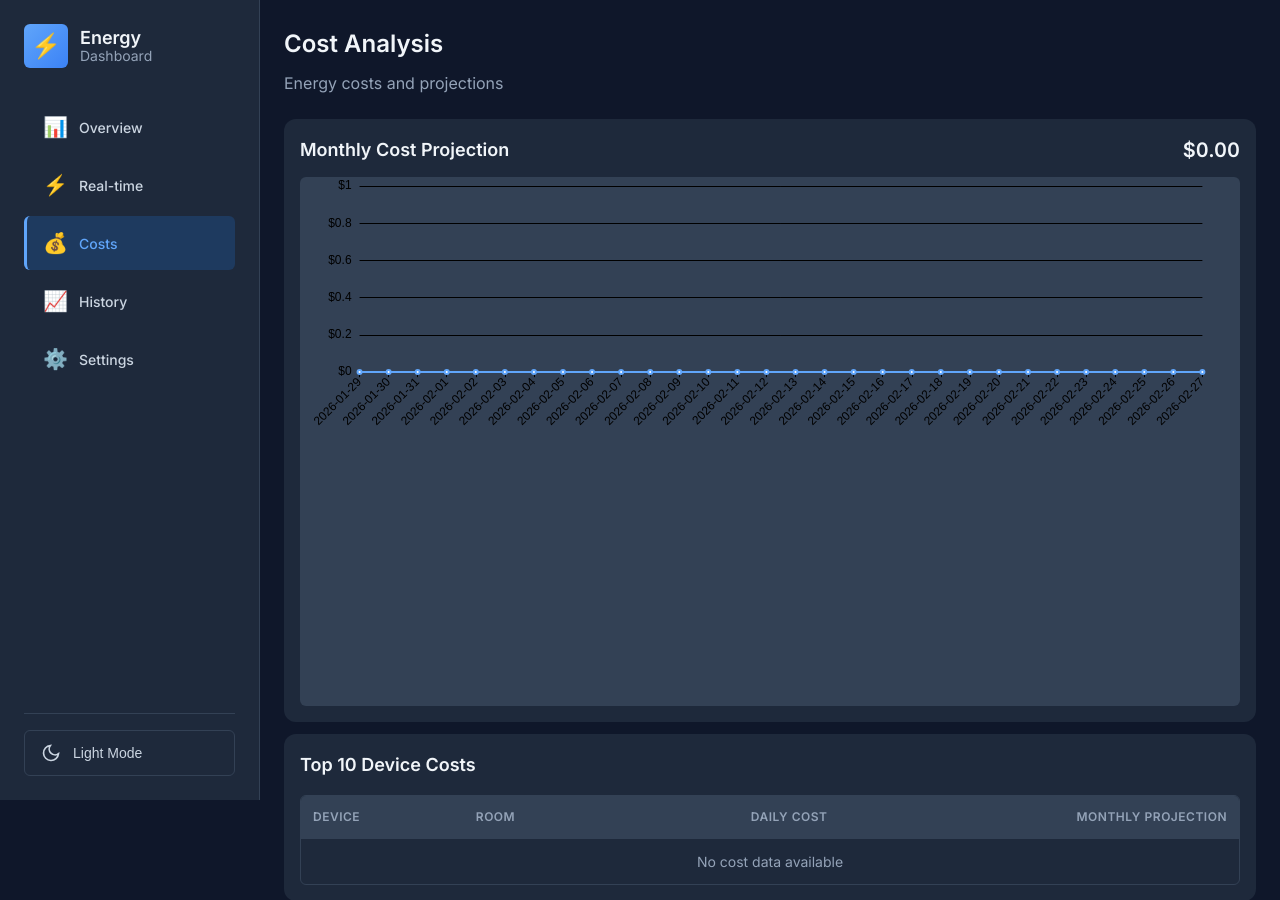
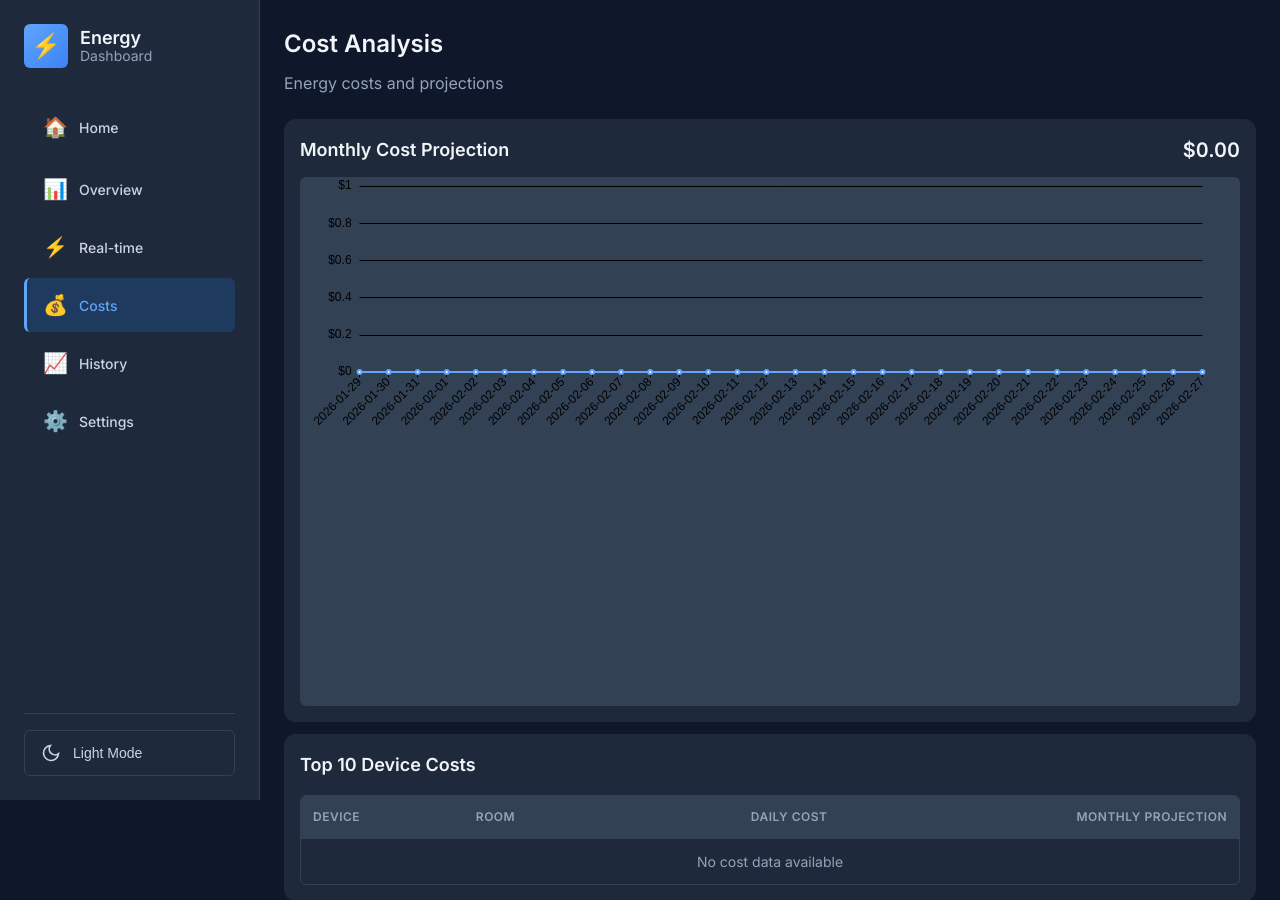
Before and after one commit to Sebastianwerner1985/energy-dashboard, a Flask app: page /costs in a window 1280 px wide. Shown: the top 900 px of the page. Run offline with Flask 3, Linux system fonts and the light colour scheme; parts of the project's set-up code (start-up, migrations or seed data) failed here and were passed over; some libraries are stand-ins or nearby versions.

Commit message:
feat: add Home button to sidebar navigation

```diff
--- a/templates/base.html
+++ b/templates/base.html
@@ -51,6 +51,11 @@
 
             <!-- Sidebar Navigation -->
             <nav class="sidebar-nav">
+                <a href="http://192.168.178.100:8080" class="nav-link">
+                    <span class="nav-icon">🏠</span>
+                    <span class="nav-text">Home</span>
+                </a>
+                <div class="nav-divider"></div>
                 <a href="{{ url_for('overview') }}" class="nav-link {% if request.endpoint == 'overview' %}active{% endif %}">
                     <span class="nav-icon">📊</span>
                     <span class="nav-text">Overview</span>
```
